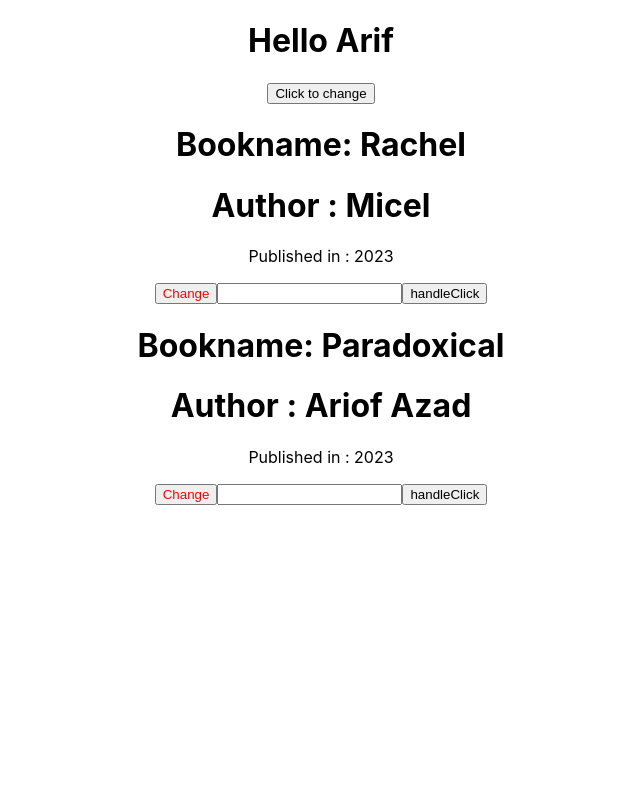
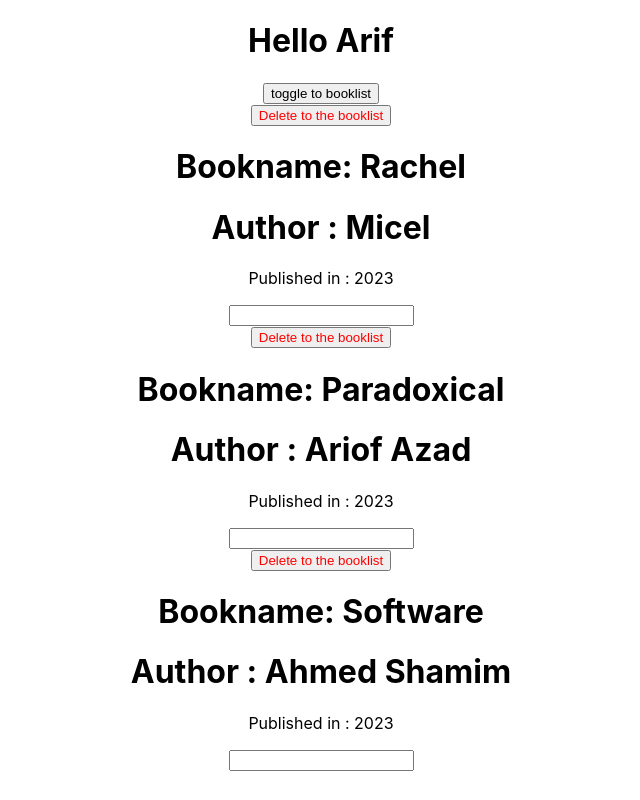
Before and after one commit to arifkhan676/react-practice, a React (Create React App) app: page / in a window 1280 px wide. Shown: the whole page, without its empty margins (319-959 px from the left). Built offline with nearby package versions, Linux system fonts and the light colour scheme.

Commit message:
delete ,condition

```diff
--- a/src/App.js
+++ b/src/App.js
@@ -8,38 +8,62 @@ class App extends Component {
 
   state = {
     book: [
-      { Bookname: "Rachel", Author: "Micel" },
-      { Bookname: "Paradoxical", Author: "Ariof Azad" }
-    ]
+      { id: 1, Bookname: "Rachel", Author: "Micel" },
+      { id: 2, Bookname: "Paradoxical", Author: "Ariof Azad" },
+      { id: 3, Bookname: "Software", Author: "Ahmed Shamim" }
+    ],
+    showBooks: true
   }
 
-  onChange = (bookname) => {
+  changeInput = (e, index) => {
+    const bookSet = {
+      ...this.state.book[index]
+    }
+    bookSet.Bookname = e.target.value;
+    const book = [...this.state.book]
+    book[index] = bookSet;
+    this.setState({ book: book })
+  }
+
+  deleteChange = index => {
+    const deleteBooks = this.state.book;
+    deleteBooks.splice(index, 1);
     this.setState({
-      book: [
-        { Bookname: "Software", Author: "Ahmed Shamim" },
-        { Bookname: "X Company", Author: "Arif Bro" },
-        { Bookname: "y Company", Author: " Bro" }
-      ],
-      otherProp: "I am some other props"
+      book: deleteBooks
     })
   }
+
+  toggleChange = () => {
+    this.setState({ showBooks: !this.state.showBooks })
+  }
+
 
   render() {
 
     const BookState = this.state.book;
-    const BookList = BookState.map((item) => {
-      return (
-        <Book Bookname={item.Bookname} Author={item.Author} />
-      );
-    });
-    console.log(BookList);
+    let book = null;
+    if (this.state.showBooks) {
+      book = BookState.map((item, index) => {
+        return (
+          <Book
+            Bookname={item.Bookname}
+            Author={item.Author}
+            delete={() => this.deleteChange(index)}
+            key={item.id}
+            inputName={(e) => this.changeInput(e, index)}
+          />
+        );
+      });
+    }
+
 
 
     return (
       <div className="App">
         <h1>Hello Arif</h1>
-        <button onClick={() => this.onChange("Rich Dad Poor Dad")}  > Click to change </button>
-        {BookList}
+        <button onClick={this.toggleChange} > toggle to booklist </button>
+
+        {book}
       </div>
     );
   }
--- a/src/Book.jsx
+++ b/src/Book.jsx
@@ -1,33 +1,18 @@
-import React, { useState } from 'react';
+import React from 'react';
 import './App.css';
 
 const Book = (props) => {
     const date = new Date().getFullYear();
 
-    const [inp, fullInp] = useState();
-    const [getInp, FullgetInp] = useState([]);
-
-
-
-    function changeInput(e) {
-        const name = e.target.value;
-        fullInp(name);
-    }
-
-    function handleclick(e) {
-        FullgetInp(inp);
-    }
-
     return (
         <div className="App">
+            <button style={{ color: "red" }} onClick={props.delete} > Delete to the booklist </button>
             <h1> Bookname: {props.Bookname}  </h1>
             <h1> Author : {props.Author} </h1>
             <p>  Published in : {date} </p>
-            <button style={{ color: "red" }} onClick={props.Name} > Change  </button>
-            <input name="title" type="text" onChange={changeInput} />
-            <button onClick={handleclick} >handleClick</button>
-            <p> {inp} </p>
-            <h3>{getInp}</h3>
+            <input type="text" onChange={props.inputName} />
+            {/* <button onClick={handleclick} >change Book Name</button> */}
+
         </div>
     );
 }
```
